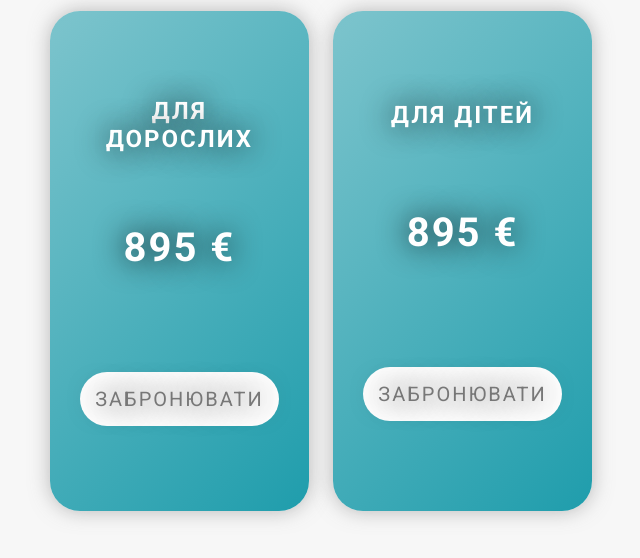
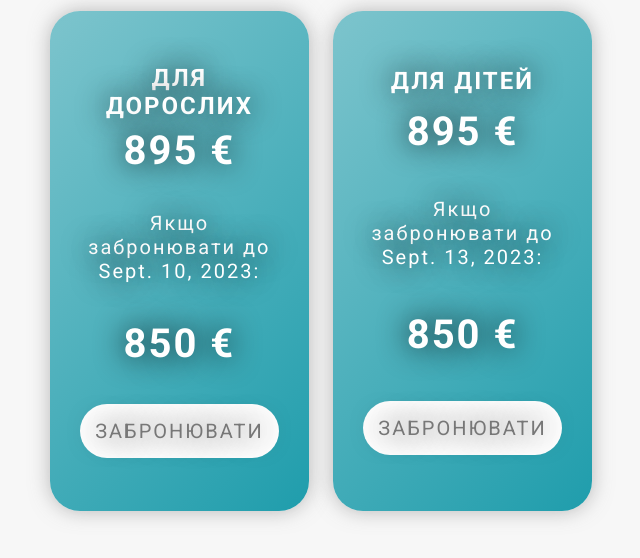
Before and after one commit to alexoseu1988/tourism, a Django app: page /tour/18/ in a window 1280 px wide. Shown: the part 5630-6188 px from the top of the page, without its empty margins (319-959 px from the left). Run offline with Django 3.2, Linux system fonts and the light colour scheme; data comes from the database, SQL or seed files in the repository; both versions use the stored data as it was after the commit; data that the repository does not hold is empty; some libraries are stand-ins or nearby versions.

Commit message:
5 commit

```diff
--- a/tour/forms.py
+++ b/tour/forms.py
@@ -98,12 +98,18 @@ class DescriptionForm(forms.ModelForm):
 class PriceAdultForm(forms.ModelForm):
     class Meta:
         model = Tour
-        fields = ('priceAdult',)
+        fields = ('priceAdult', 'dateBeforeAdult', 'priceAdultBefore',)
+        widgets = {
+                'dateBeforeAdult': forms.SelectDateWidget(empty_label=("Рік", "Місяць", "День")),
+            }
 
 class PriceChildForm(forms.ModelForm):
     class Meta:
         model = Tour
-        fields = ('priceChild',)
+        fields = ('priceChild', 'dateBeforeChild', 'priceChildBefore',)
+        widgets = {
+                'dateBeforeChild': forms.SelectDateWidget(empty_label=("Рік", "Місяць", "День")),
+            }
 
 class DayForm(forms.ModelForm):
     class Meta:
--- a/tour/models.py
+++ b/tour/models.py
@@ -9,7 +9,7 @@ class Tour(models.Model):
     title1 = models.CharField(null=True, max_length=50, verbose_name="Назва 1 строка")
     title2 = models.CharField(null=True, max_length=50, verbose_name="Назва 2 строка")
     dateStart = models.DateField(null=True, verbose_name="Дата початку туру")
-    dateEnd = models.DateField(null=True, verbose_name="Дата закінчення туру")
+    dateEnd = models.DateField(null=True, blank=True, verbose_name="Дата закінчення туру")
 
     tagline = models.CharField(max_length=55, verbose_name="Слоган для 2 секції")
     description = models.TextField(max_length=1000, verbose_name="Опис для 2 секції")
@@ -19,6 +19,10 @@ class Tour(models.Model):
 
     priceAdult = models.CharField(null=True, blank=True, max_length=15, verbose_name="Ціна для дорослих")
     priceChild = models.CharField(null=True, blank=True, max_length=15, verbose_name="Ціна для дітей")
+    dateBeforeAdult = models.DateField(null=True, blank=True, verbose_name="Дата, до якої діє скидка дорослим")
+    dateBeforeChild = models.DateField(null=True, blank=True, verbose_name="Дата, до якої діє скидка дітям")
+    priceAdultBefore = models.CharField(null=True, blank=True, max_length=15, verbose_name="Ціна для дорослих зі скидкою")
+    priceChildBefore = models.CharField(null=True, blank=True, max_length=15, verbose_name="Ціна для дітей зі скидкою")
 
     isActive = models.BooleanField(null=True, default=True, verbose_name="Діючий тур")
     isOutside = models.BooleanField(null=True,default=True, verbose_name="Закордонний тур")
--- a/tour/templates/tour/edit_tour.html
+++ b/tour/templates/tour/edit_tour.html
@@ -158,12 +158,18 @@
                 <div class="inclusive__price-card">
                     <h2>ДЛЯ ДОРОСЛИХ</h2>
                     <p class='price'>{{tour.priceAdult}}</p>
+                    {% if tour.priceAdultBefore %}
+                    <p class='price'>Якщо забронювати до<br><br>{{tour.dateBeforeAdult}}<br><br>{{tour.priceAdultBefore}}</p>
+                    {% endif %}
                     <a href="{% url 'change_price_adult' tour.pk %}"><img src={% static "img/edit.svg" %} alt="Редактировать" class="edit__img-text"></a>
                     <a href="#order" class="btn background-white">ЗАБРОНЮВАТИ</a>
                 </div>
                 <div class="inclusive__price-card">
                     <h2>ДЛЯ ДІТЕЙ</h2>
                     <p class='price'>{{tour.priceChild}}</p>
+                    {% if tour.priceChildBefore %}
+                    <p class='price'>Якщо забронювати до<br><br>{{tour.dateBeforeChild}}<br><br>{{tour.priceChildBefore}}</p>
+                    {% endif %}
                     <a href="{% url 'change_price_child' tour.pk %}"><img src={% static "img/edit.svg" %} alt="Редактировать" class="edit__img-text"></a>
                     <a href="#order" class="btn background-white">ЗАБРОНЮВАТИ</a>
                 </div>
--- a/tour/templates/tour/tour.html
+++ b/tour/templates/tour/tour.html
@@ -97,7 +97,7 @@
                 <div class="inclusive__card">
                     <img src="{{card.icon.icon.url}}" alt="{{card.icon.title}}">
                     <h3>{{card.title}}</h3>
-                    <p class="price">{{card.price}}</p>
+                    <p class="price">{{card.price|default_if_none:"На місці"}}</p>
                     <p>{{card.description}}</p>
                 </div>
                 {% endfor %}
@@ -111,11 +111,19 @@
                 <div class="inclusive__price-card">
                     <h2>ДЛЯ ДОРОСЛИХ</h2>
                     <p class='price'>{{tour.priceAdult}}</p>
+                    {% if tour.priceAdultBefore %}
+                    <p class='price-about'>Якщо забронювати до<br>{{tour.dateBeforeAdult}}:</p>
+                    <p class='price'>{{tour.priceAdultBefore}}</p>
+                    {% endif %}
                     <a href="#order" class="btn background-white">ЗАБРОНЮВАТИ</a>
                 </div>
                 <div class="inclusive__price-card">
                     <h2>ДЛЯ ДІТЕЙ</h2>
                     <p class='price'>{{tour.priceChild}}</p>
+                    {% if tour.priceChildBefore %}
+                    <p class='price-about'>Якщо забронювати до<br>{{tour.dateBeforeChild}}:</p>
+                    <p class='price'>{{tour.priceChildBefore}}</p>
+                    {% endif %}
                     <a href="#order" class="btn background-white">ЗАБРОНЮВАТИ</a>
                 </div>
             </div>
--- a/tourism/static/sass/style.sass
+++ b/tourism/static/sass/style.sass
@@ -542,6 +542,10 @@ li
     font-weight: 600
     font-size: 4rem
 
+.price-about
+    font-weight: 400
+    font-size: 2rem
+
 .order
     position: relative
     padding: 10rem 6%
```
Also changed, not shown: db.sqlite3, tour/migrations/0011_auto_20230901_1556.py (added), tourism/static/css/style.css.
